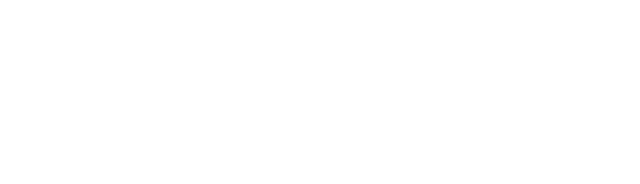
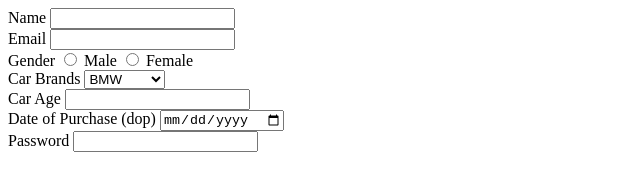
Before and after one commit to acciojob/car-insurance-form-SujitJamdade, a website: page main.html in a window 1280 px wide. Shown: the whole page, without its empty margins (0-640 px from the left). Drawn offline with Linux system fonts and the light colour scheme.

Commit message:
created a submission

```diff
--- a/main.html
+++ b/main.html
@@ -7,6 +7,52 @@
 </head>
 
 <body>
+
+	<form method="post">
+
+<!-- 		Name -->
+		<label for="name">Name</label>
+		<input type="text" id="name" required> <br>
+
+<!-- 		Email -->
+		<label for="email">Email</label>
+		<input type="email" id="email" required><br>
+
+<!-- 		Gender -->
+		<label >Gender</label>
+
+<!-- 		Male -->
+		<input type="radio" id="male" name="gender" required>
+		<label for="male">Male</label>
+
+<!-- 		Female -->
+		<input type="radio" id="female" name="gender" required>
+		<label for="female">Female</label><br>
+
+<!-- 		Car Brands -->
+		<label for="carBrand">Car Brands</label>
+
+		<select name="carBrand" id="carBrand">
+		  <option value="bmw">BMW</option>
+		  <option value="audi">Audi</option>
+		  <option value="mercedes">Mercedez</option>
+		</select> <br>
+
+<!-- 		Car Age -->
+		<label for="carAge">Car Age</label>
+		<input type="number" id="carAge"><br>
+
+<!-- 		Date of purchase -->
+		<label for="dop">Date of Purchase (dop)</label>
+		<input type="date" id="dop"><br>
+
+<!-- 		Password -->
+		<label for="password">Password</label>
+		<input type="password" id="password"><br>
+
+	</form>
+
+
 	<!-- the entire body must be written by student -->
     <script type="text/javascript" src="./script.js">
 </script>
```
